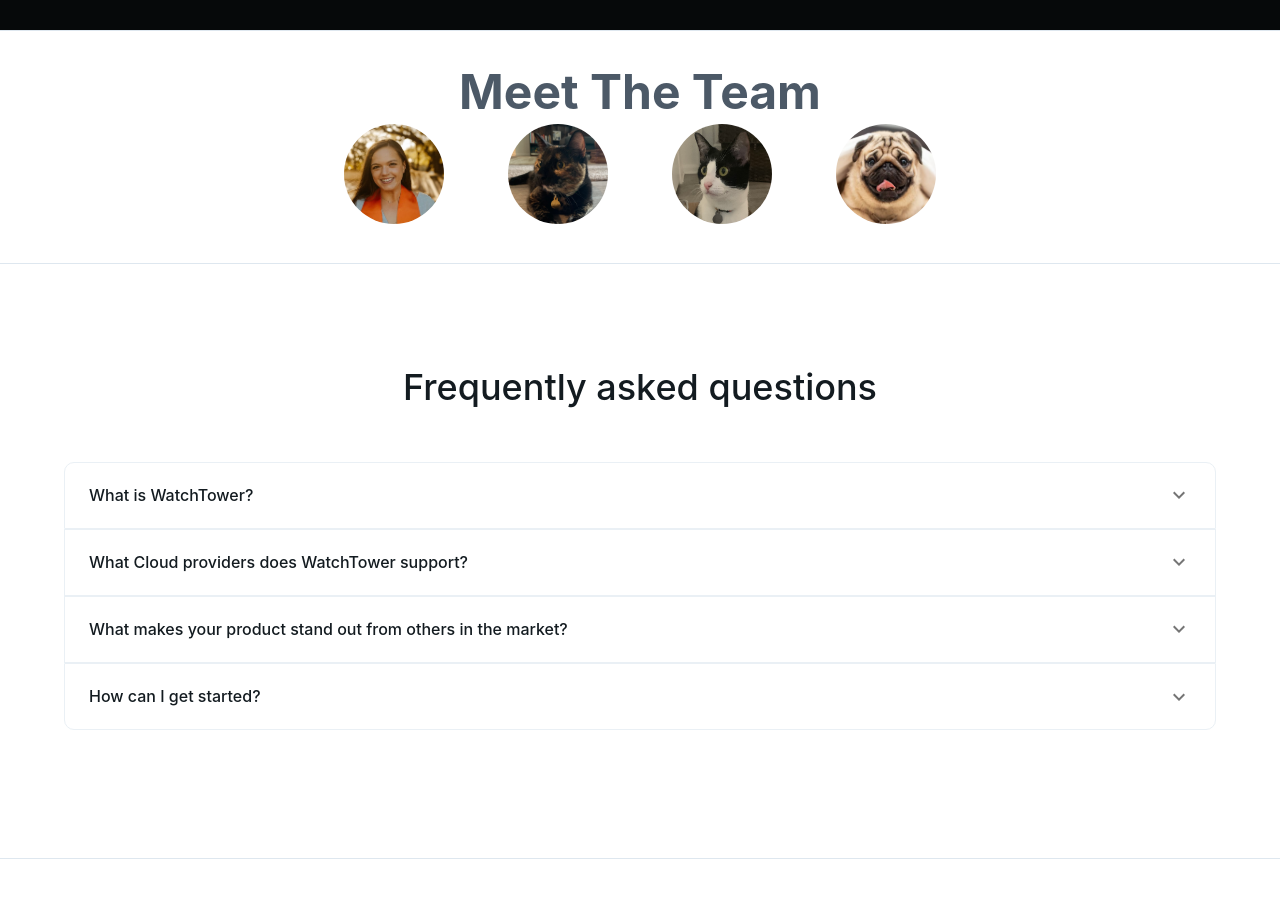
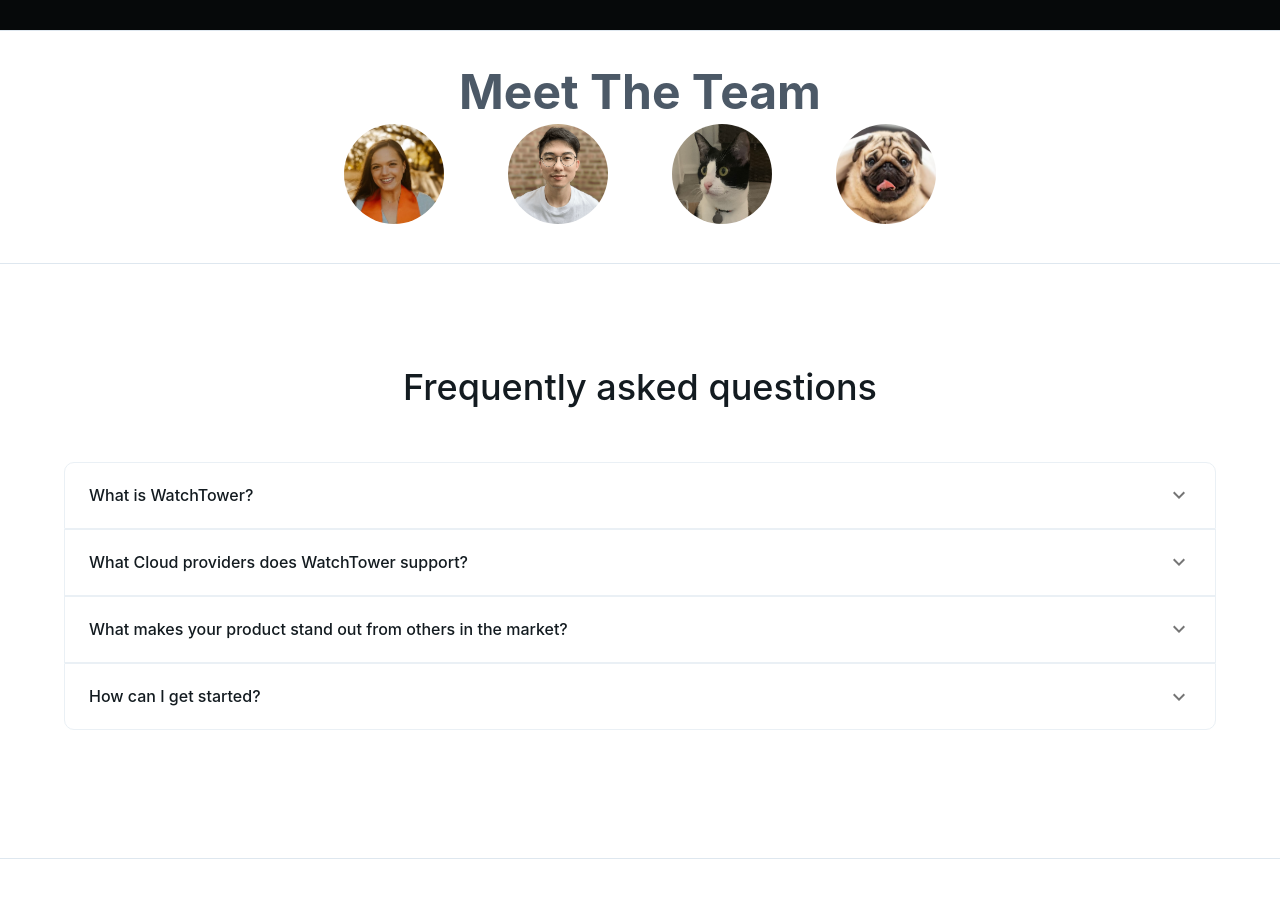
Before and after one commit to WatchTower-Open-Source/Landing-Page, a React app: page / in a window 1280 px wide. Shown: the part 2260-3158 px from the top of the page. Built offline with nearby package versions, Linux system fonts and the light colour scheme.

Commit message:
add profile

```diff
--- a/src/components/Team.tsx
+++ b/src/components/Team.tsx
@@ -4,13 +4,13 @@ import Typography from '@mui/material/Typography';
 import Grid from '@mui/material/Grid';
 import { useTheme } from '@mui/system';
 import Lauren from '../assets/Lauren.png';
-import Toast from '../assets/Toast.png';
+import Erik from '../assets/Erik.png';
 import Miso from '../assets/Miso.png';
 import Pug from '../assets/Pug.png';
 
-const whiteLogos = [Lauren, Toast, Miso, Pug];
+const whiteLogos = [Lauren, Erik, Miso, Pug];
 
-const darkLogos = [Lauren, Toast, Miso, Pug];
+const darkLogos = [Lauren, Erik, Miso, Pug];
 
 const logoStyle: React.CSSProperties = {
   width: '100px',
```
Also changed, not shown: src/assets/Erik.png (added).
